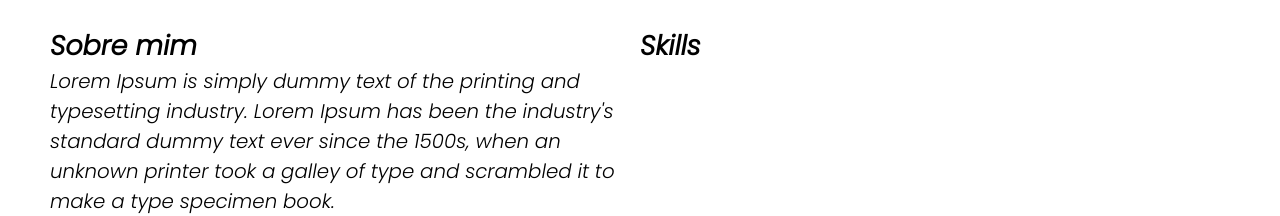
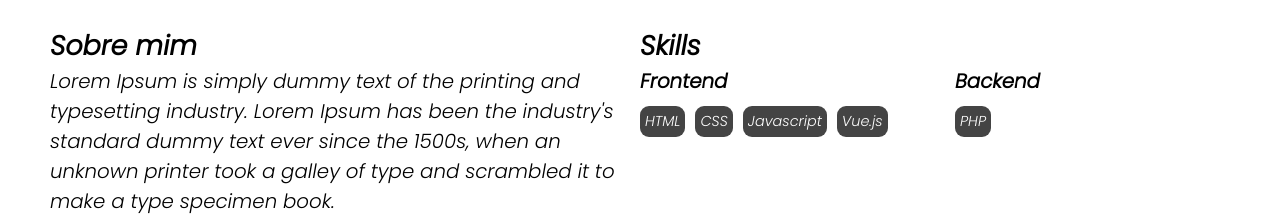
Before and after one commit to ren4nw/portifolio, a website: page src/index.html in a window 1280 px wide. Shown: the part 660-876 px from the top of the page. Drawn offline with Linux system fonts and the light colour scheme.

Commit message:
Conclusion of second version of skill section

```diff
--- a/src/index.html
+++ b/src/index.html
@@ -39,6 +39,24 @@
                 </div>
                 <div class="skills">
                     <h2>Skills</h2>
+
+                    <div class="skill-categories">
+                        <div class="skill-category">
+                            <div class="skill-category-name">Frontend</div>
+                            <div class="skill-list">
+                                <div class="skill-item">HTML</div>
+                                <div class="skill-item">CSS</div>
+                                <div class="skill-item">Javascript</div>
+                                <div class="skill-item">Vue.js</div>
+                            </div>
+                        </div>
+                        <div class="skill-category">
+                            <div class="skill-category-name">Backend</div>
+                            <div class="skill-list">
+                                <div class="skill-item">PHP</div>
+                            </div>
+                        </div>
+                    </div>
                 </div>
             </div>
         </main>
--- a/src/style.css
+++ b/src/style.css
@@ -110,6 +110,42 @@ header.banner img {
     flex: 1;
 }
 
+.skill-categories {
+    display: flex;
+}
+
+.skill-category {
+    flex: 1;
+    margin-left: 40px;
+}
+
+.skill-category:first-child {
+    margin-left: 0px;
+}
+
+.skill-categories .skill-category-name {
+    font-size: 1.1rem;
+    font-weight: 800;
+}
+
+.skill-list {
+    display: flex;
+    flex-wrap: wrap;
+    margin-top: 5px;
+    transform: translateX(-5px);
+}
+
+.skill-list .skill-item {
+    font-size: .8rem;
+    background-color: #444;
+    color: #fff;
+    padding: 5px;
+    border-radius: 9px;
+    cursor: pointer;
+    white-space: nowrap;
+    margin: 5px;
+}
+
 @media (max-width: 768px) {
     .about-me {
         flex-direction: column;
```
